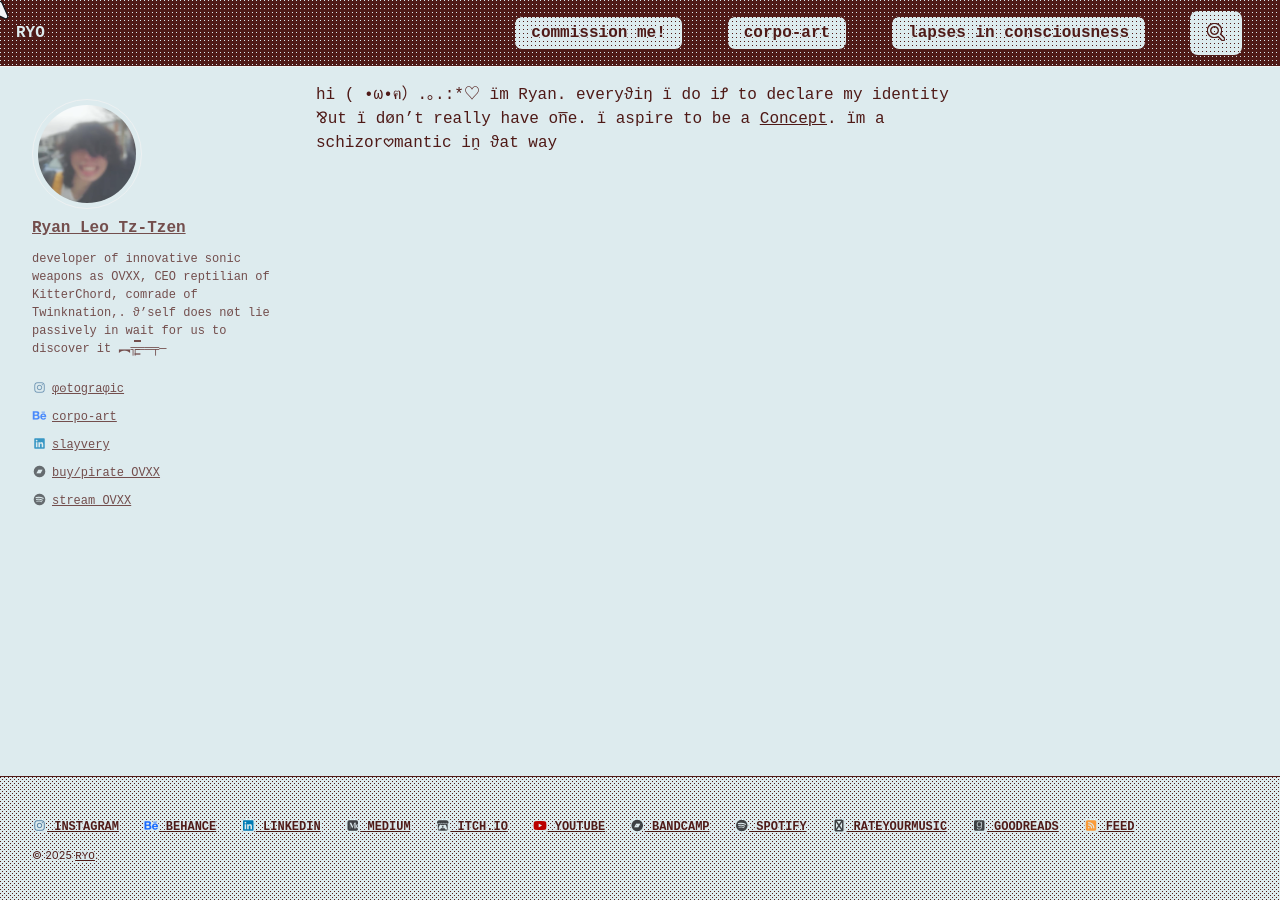
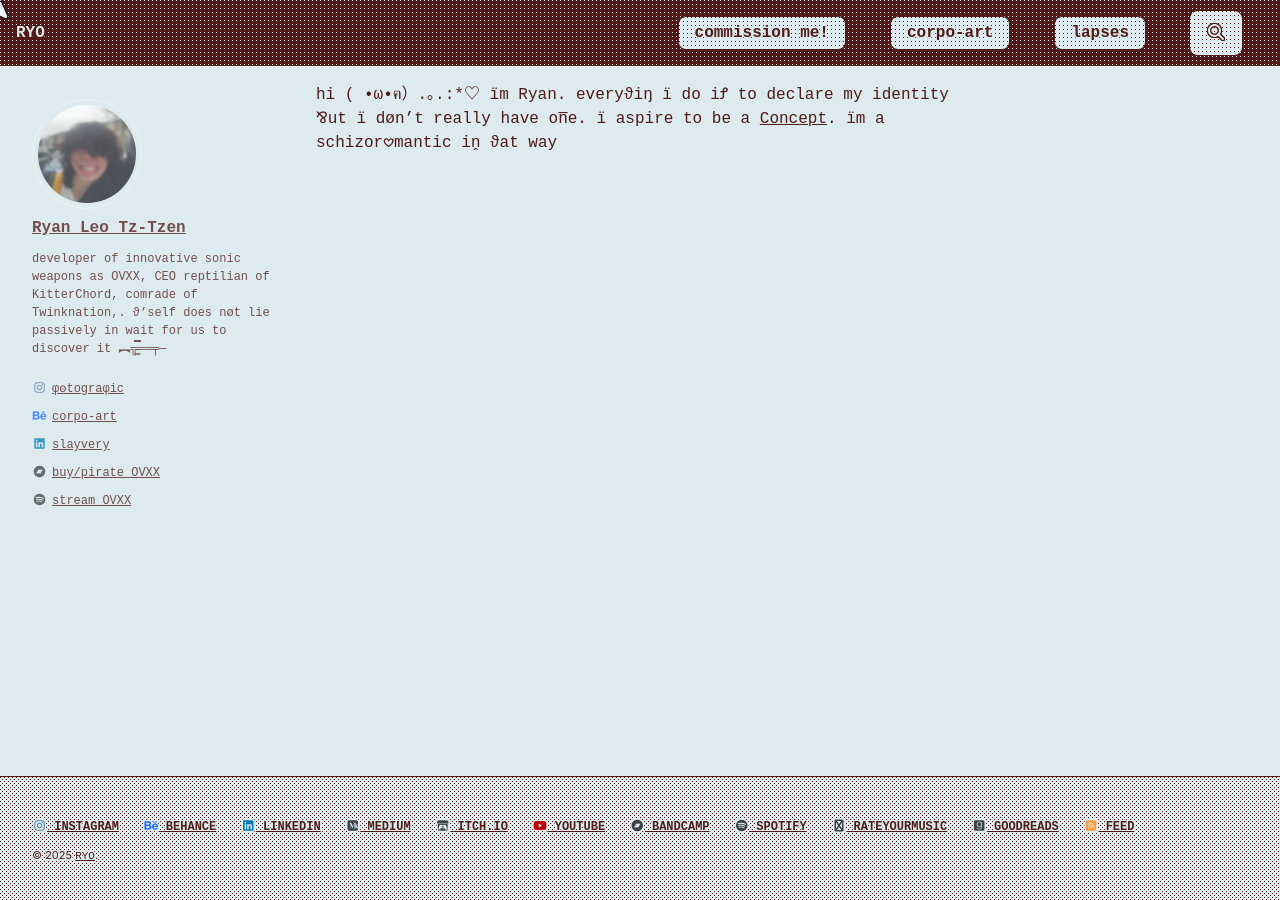
Before and after one commit to cryotato/cryotato.github.io, a Jekyll site: the page built from index.md, in a window 1280 px wide. Built offline with Jekyll 4.4.1, drawn with Linux system fonts in a browser that asks for light colours; cached includes are drawn as plain includes.

Commit message:
Update navigation.yml

```diff
--- a/_data/navigation.yml
+++ b/_data/navigation.yml
@@ -5,7 +5,7 @@ main:
     url: /commissions/
   - title: "corpo-art"
     url: /design/
-  - title: "lapses in consciousness"
+  - title: "lapses"
     url: /blog/
   # - title: "Me"
   #   url: /me/
```
